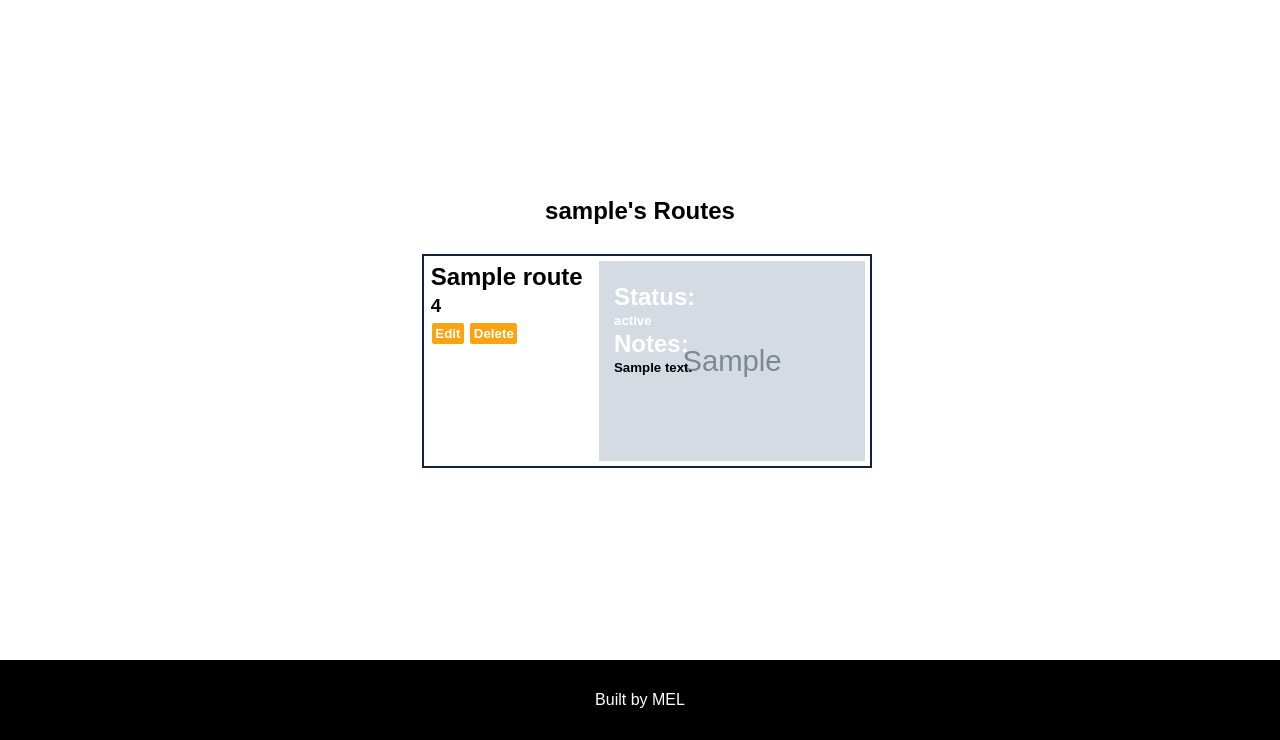
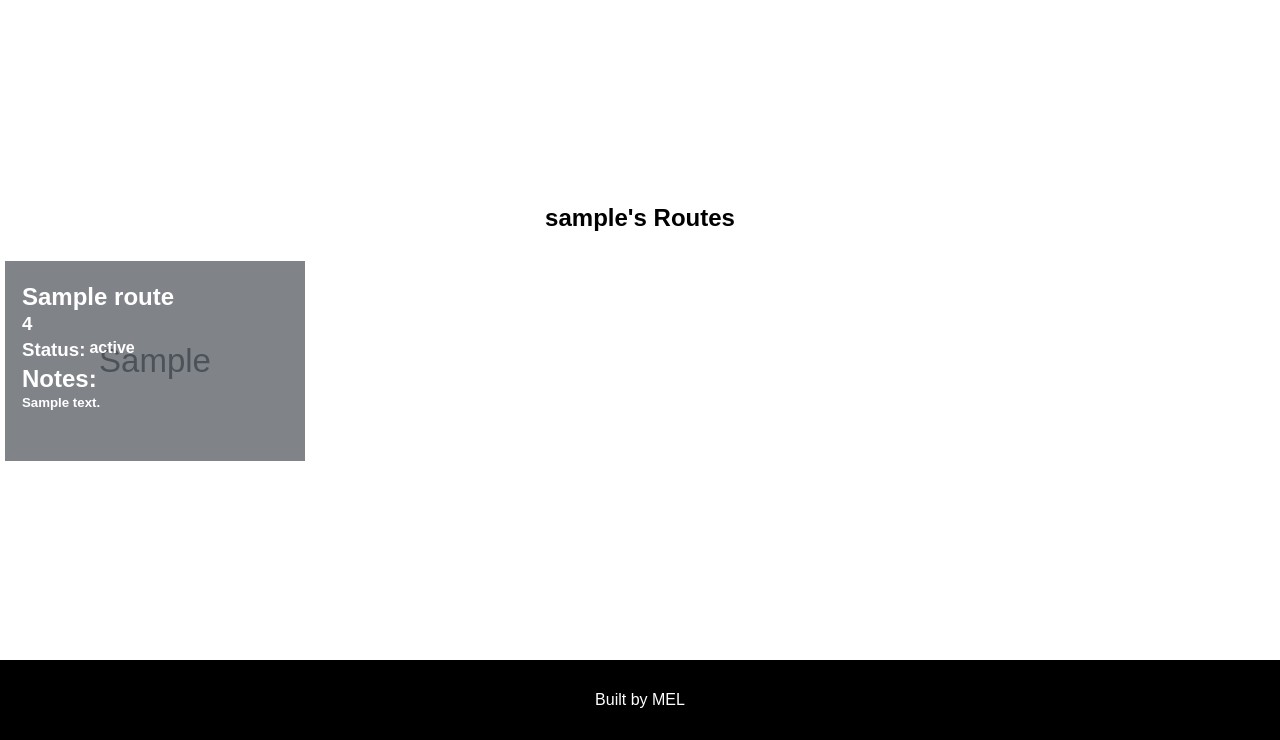
Before and after one commit to megselayne/betaBoulders, a Node server app: template views/users/index.ejs in a window 1280 px wide. Shown: the part 60-800 px from the top of the page. Run offline with Node 20, Linux system fonts and the light colour scheme; the template is opened without the code that fills it: most values are stand-ins (such as "Sample title", 1, 10 or a date in 2020); grey boxes marked "Sample" are stand-in pictures; some libraries are stand-ins or nearby versions.

Commit message:
profile route image-based

```diff
--- a/public/styles/style.css
+++ b/public/styles/style.css
@@ -120,23 +120,36 @@ tr:nth-child(even) {
     flex-direction: row;
     flex-wrap: wrap;
 }
-.profile-container{
+/* .profile-container{
     margin: 10px;
+} */
+.profile-row{
+    display:flex;
+    flex-direction: row;
+    flex-wrap: wrap;
 }
 .relative{
     position:relative;
+    max-width: 300px;
+    margin: 5px;
 }
 .absolute{
     position:absolute;
     top: 10%;
     left:5%;
 }
+.overlay{
+    position: absolute;
+    background-color: #000;
+    opacity: .4;
+    width: 100%;
+    height: 100%;
+}
 .profile-row{
     display: flex;
     flex-direction: row;
     flex-wrap: wrap;
     width: 100%;
-    border: 2px solid #14213d;
     margin-bottom: 5px;
     padding: 5px;
 }
--- a/views/users/index.ejs
+++ b/views/users/index.ejs
@@ -2,34 +2,23 @@
 <div class ='profile-name'>
     <h2><%= data.user.username %>'s Routes</h2>
 </div>
-<div class='profile-container'>
+<div class='profile-row'>
     <% data.routes.map((element) => { %>
-        <div class='profile-row'>
-            <div class='profile-column'>
-                <h2 class='margin-fix'><%= element.name %></h2>
-                <h3 class='margin-fix'><%= element.rating %></h2>
-                <div class='row'>
-                    <button class='click primary'>
-                        <a class='secondary-text' href='userRoute/edit/<%= element.id %>'>Edit</a>
-                    </button>
-                    <form method="POST" action="/userRoute/<%= element.id %>?_method=DELETE">
-                        <input class='click primary' type="submit" value="Delete">
-                    </form>
+            <div class='profile-column relative'>
+                <img class='profile-img' src='<%= element.image %>' />
+                <div class='overlay'> </div>
+                <div class ='absolute'>
+                    <h2 class='margin-fix secondary-text'><%= element.name %></h2>
+                    <h3 class='margin-fix secondary-text'><%= element.rating %></h2>
+                    <div class='row'>
+                        <h3 class='margin-fix secondary-text'>Status:</h2>
+                        <h4 class='margin-fix secondary-text'><%= element.status %></h2>
+                    </div>
+                    <h2 class='margin-fix secondary-text'>Notes:</h2>
+                    <h5 class='margin-fix secondary-text'><%= element.notes %></h2>
                 </div>
             </div>
-            <!-- <div class='profile-column'>
-
-            </div> -->
-            <div class='profile-column relative'>
-                <div class ='absolute'>
-                    <h2 class='margin-fix secondary-text'>Status:</h2>
-                    <h5 class='margin-fix secondary-text'><%= element.status %></h2>
-                    <h2 class='margin-fix secondary-text'>Notes:</h2>
-                    <h5 class='margin-fix'><%= element.notes %></h2>
-                </div>
-                <img class='profile-img' src='<%= element.image %>' />
-            </div>
-        </div>
+        <!-- </div> -->
    <% }) %>
 </div>
 
```
